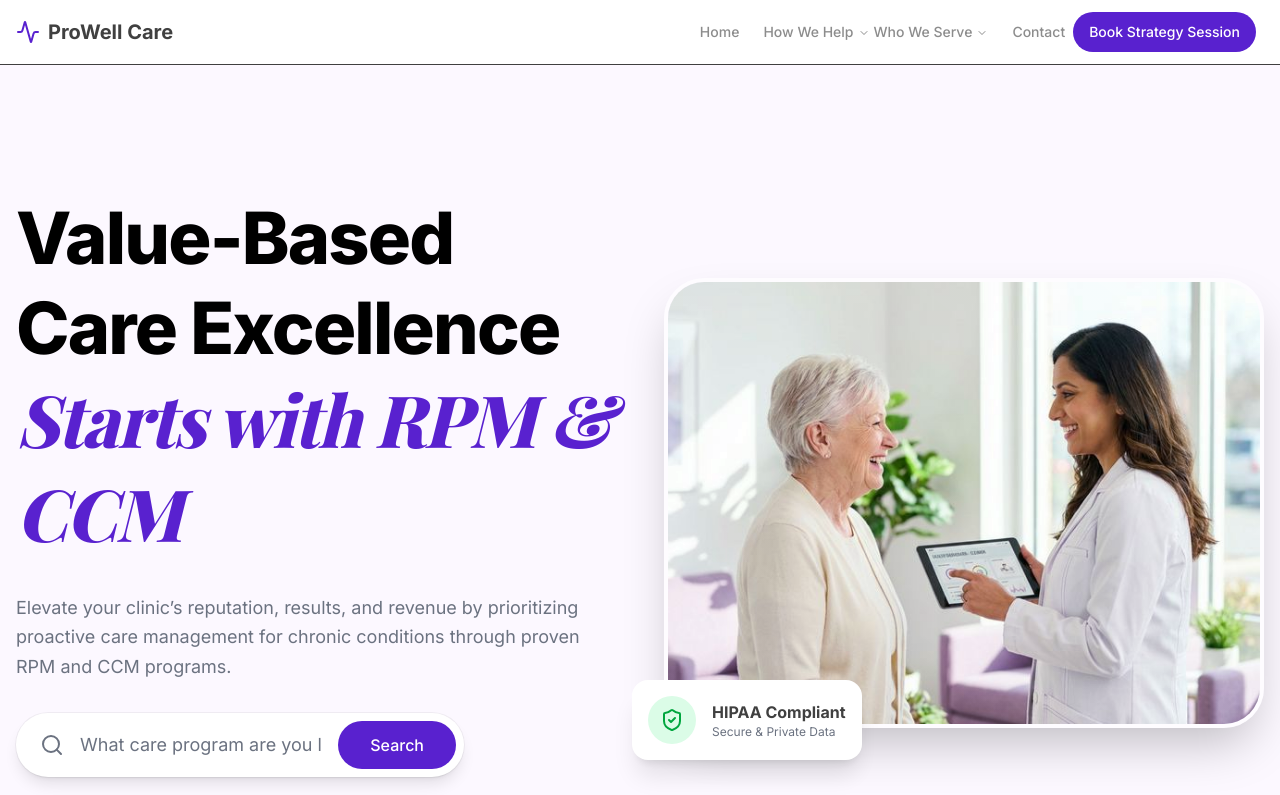
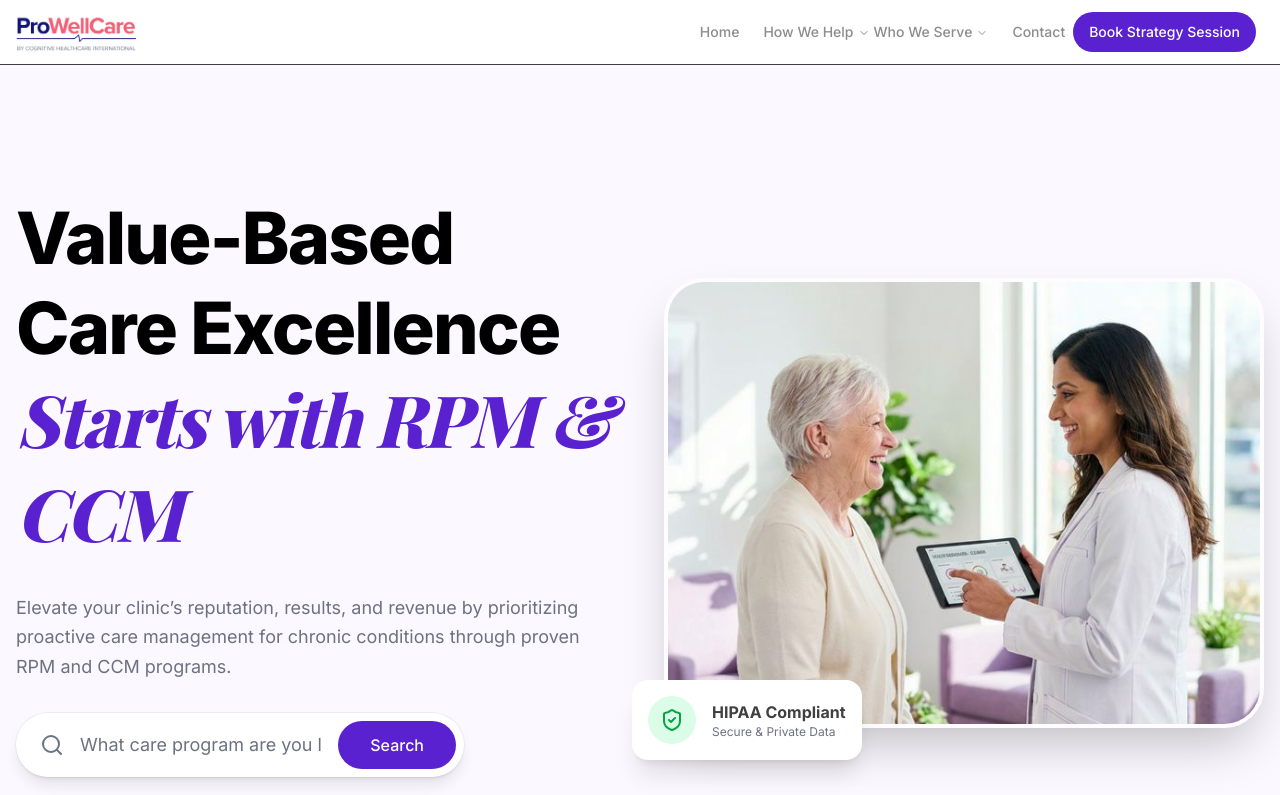
Before and after one commit to shahzaman900/prowellness, a Next.js app: page / in a window 1280 px wide. Shown: the top 795 px of the page. Built offline with nearby package versions, Linux system fonts and the light colour scheme; a web font is replaced by a local one.

Commit message:
feat: Integrate new logo image into the site header and footer.

```diff
--- a/components/site-footer.tsx
+++ b/components/site-footer.tsx
@@ -1,4 +1,5 @@
 import Link from "next/link"
+import Image from "next/image"
 import { Activity, Facebook, Linkedin, Mail, Phone, MapPin } from "lucide-react"
 
 export function SiteFooter() {
@@ -8,8 +9,13 @@
         <div className="grid grid-cols-1 gap-8 md:grid-cols-4 lg:grid-cols-5 text-sm">
           <div className="col-span-1 md:col-span-2 lg:col-span-2">
             <div className="flex items-center space-x-2 mb-4">
-              <Activity className="h-6 w-6 text-primary" />
-              <span className="font-bold text-xl">ProWell Care</span>
+               <Image
+                  src="/images/logo.png"
+                  alt="ProWell Care Logo"
+                  width={150}
+                  height={35}
+                  className="h-8 w-auto object-contain"
+               />
             </div>
             <p className="text-muted-foreground mb-4 max-w-xs">
               Empowering healthcare providers with data-driven, patient-centric technology for better outcomes and revenue.
--- a/components/site-header.tsx
+++ b/components/site-header.tsx
@@ -1,5 +1,6 @@
 import * as React from "react"
 import Link from "next/link"
+import Image from "next/image"
 import { Menu, Activity } from "lucide-react"
 
 import { Button } from "@/components/ui/button"
@@ -44,12 +45,16 @@
   return (
     <header className="sticky top-0 z-50 w-full border-b bg-background/95 backdrop-blur supports-[backdrop-filter]:bg-background/60">
       <div className="container flex h-16 items-center mx-auto px-4">
-        <div className="mr-8 flex items-center space-x-2">
-          <Activity className="h-6 w-6 text-primary" />
-          <span className="hidden font-bold sm:inline-block text-xl">
-            ProWell Care
-          </span>
-        </div>
+        <Link href="/" className="mr-8 flex items-center space-x-2">
+           <Image
+              src="/images/logo.png"
+              alt="ProWell Care Logo"
+              width={180}
+              height={40}
+              className="h-10 w-auto object-contain"
+              priority
+           />
+        </Link>
         <div className="flex flex-1 items-center justify-between space-x-2 md:justify-end">
           <nav className="flex items-center space-x-6 text-sm font-medium hidden md:flex">
             <Link
```
Also changed, not shown: public/images/logo.png (added).
